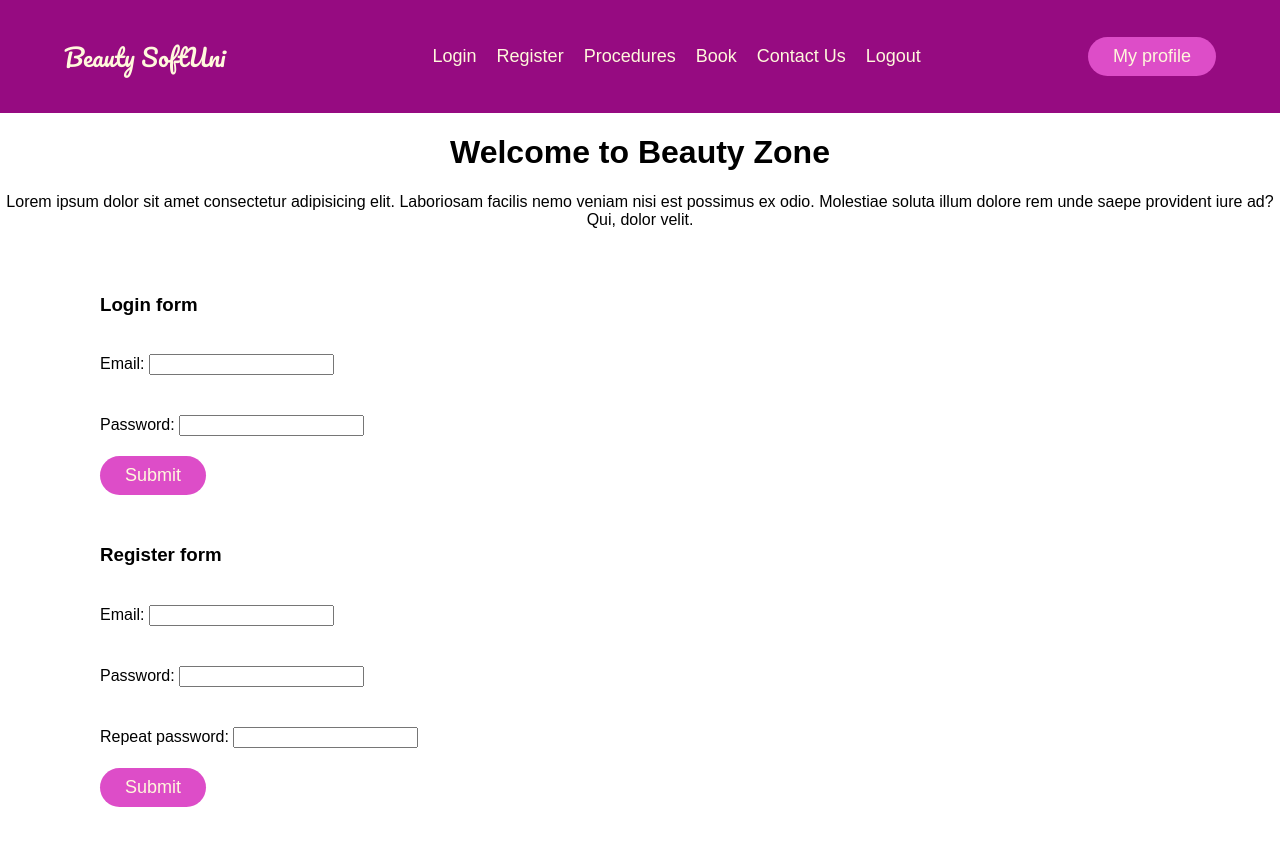
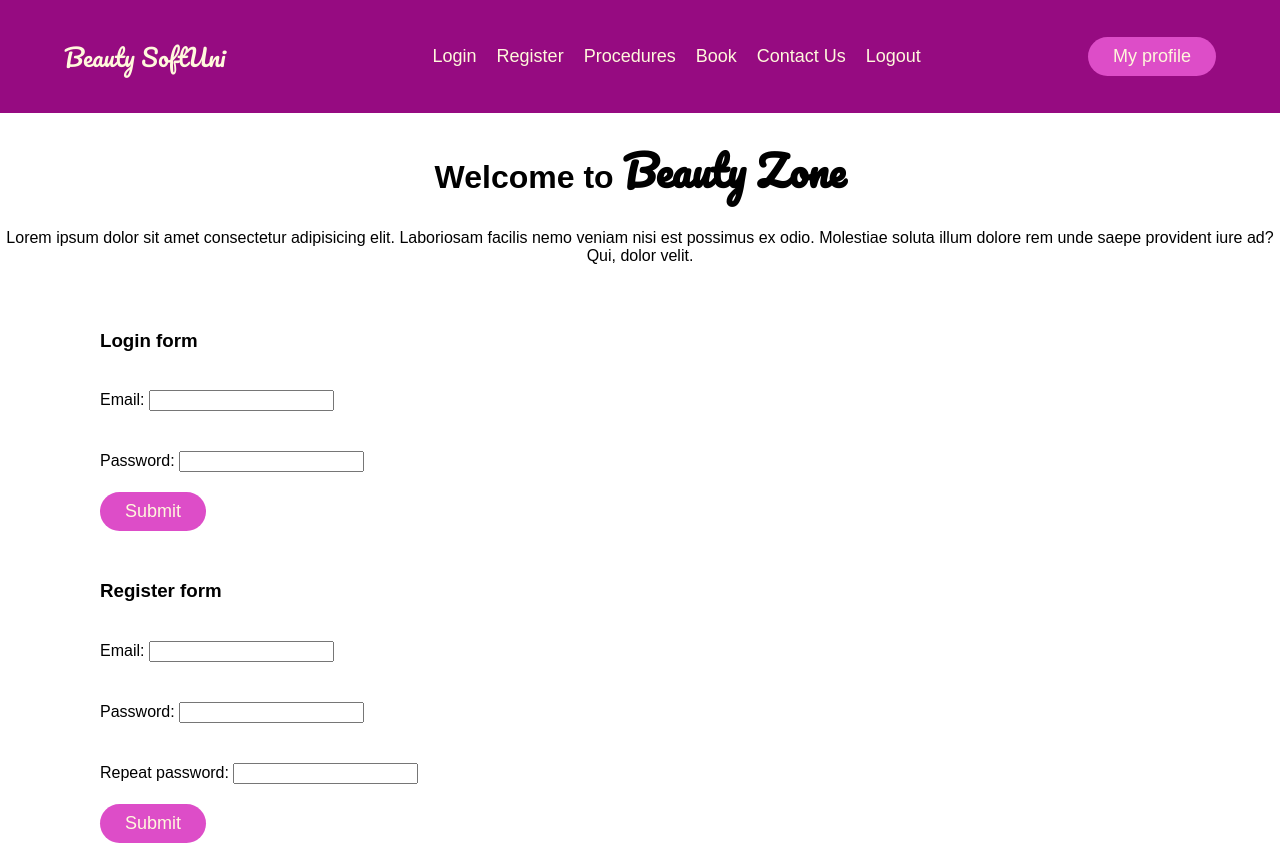
Before and after one commit to tsvetanilievdev/beauty-test, a React (Create React App) app: page / in a window 1280 px wide. Before the commit the page ends 807 px from the top, so only its background shows below. Built offline with nearby package versions, Linux system fonts and the light colour scheme.

Commit message:
Update Home css

```diff
--- a/src/components/Home/Home.js
+++ b/src/components/Home/Home.js
@@ -3,7 +3,7 @@ import styles from './Home.module.css';
 export const Home = () => {
   return (
     <div className={styles['wrap-home']}>
-      <h1>Welcome to Beauty Zone</h1>
+      <h1>Welcome to <span className={styles['beauty-font']}> Beauty Zone </span></h1>
       <p>
         Lorem ipsum dolor sit amet consectetur adipisicing elit. Laboriosam
         facilis nemo veniam nisi est possimus ex odio. Molestiae soluta illum
--- a/src/components/Home/Home.module.css
+++ b/src/components/Home/Home.module.css
@@ -1,3 +1,9 @@
+@import url('https://fonts.googleapis.com/css2?family=Pacifico&display=swap');
+
 .wrap-home {
     text-align: center;
 }
+.beauty-font {
+    font-family: Pacifico;
+    font-size: 130%;
+}
```
